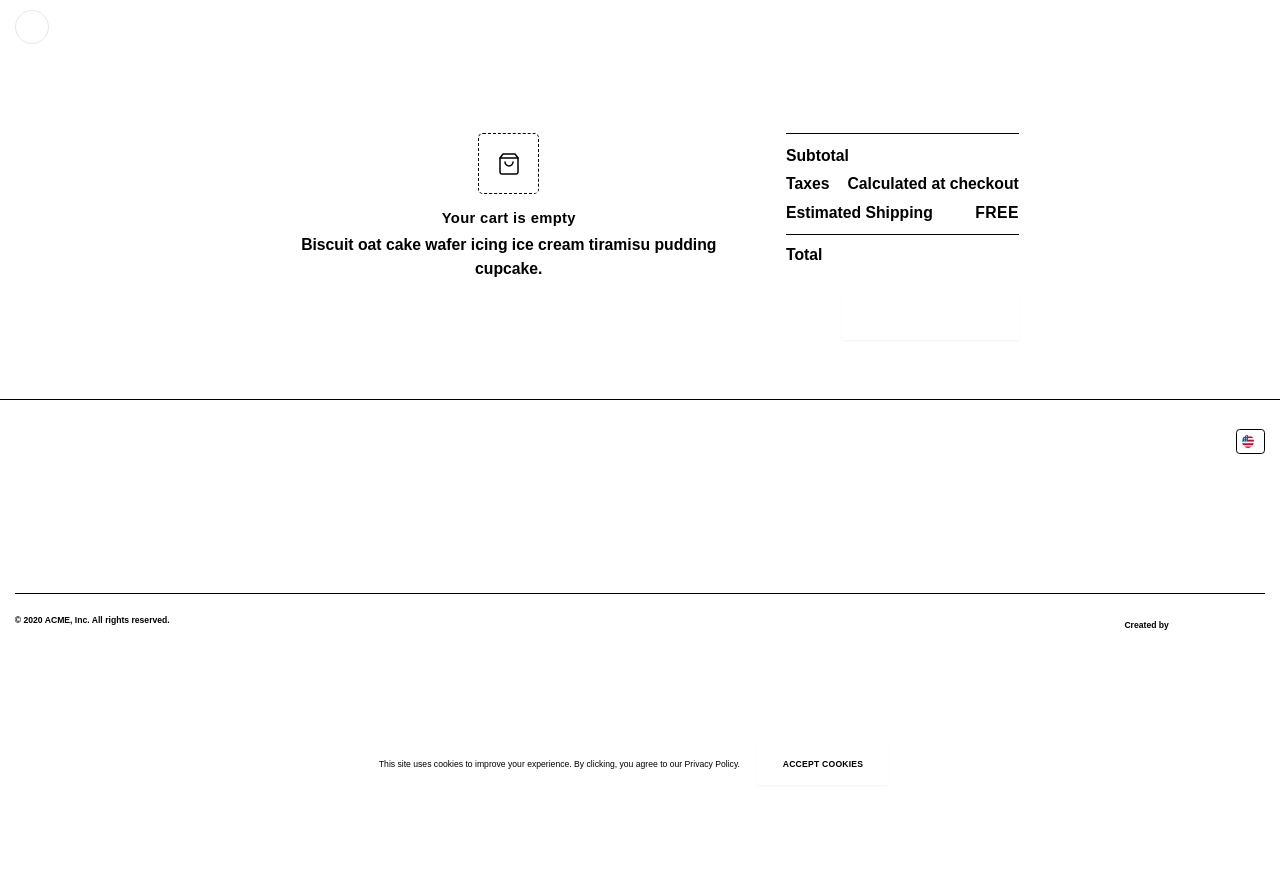
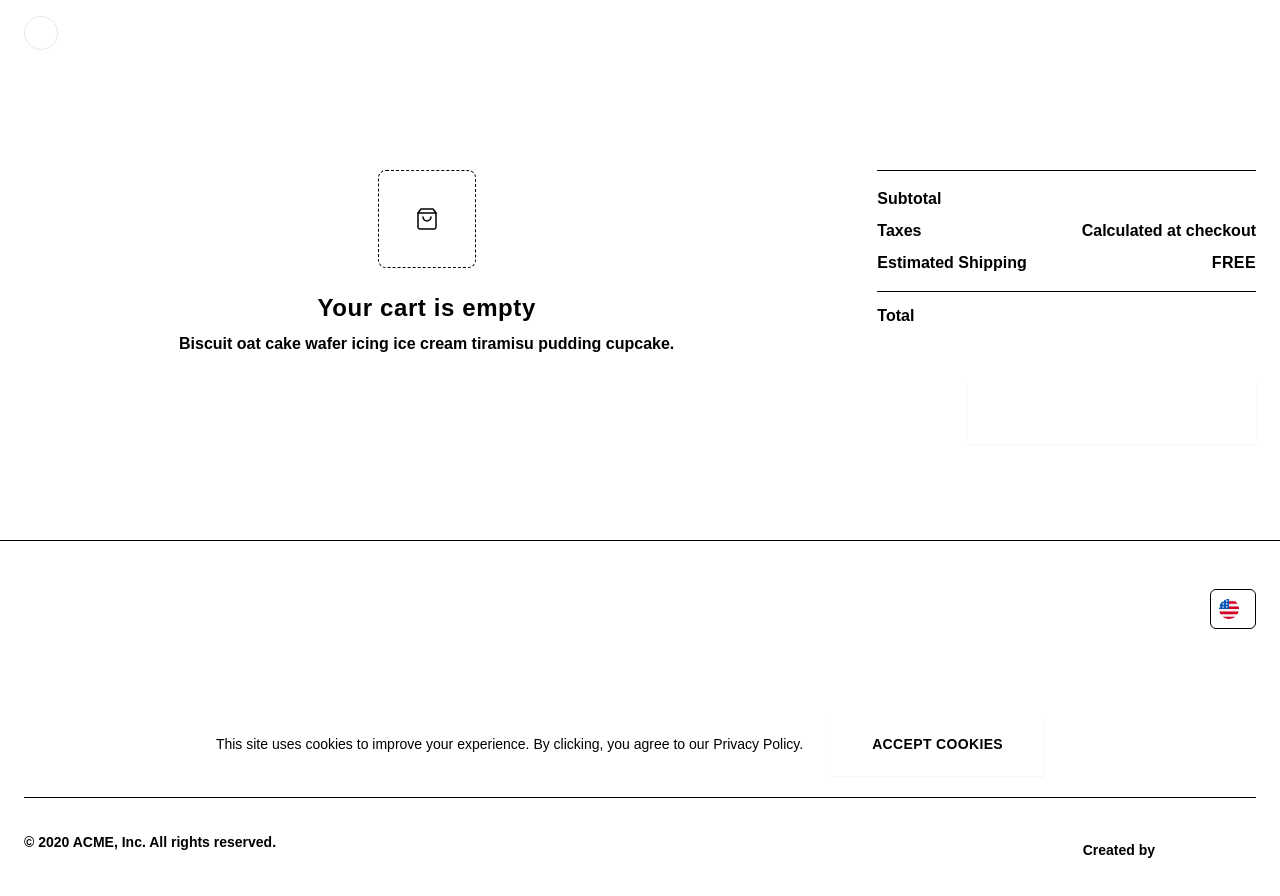
Before and after one commit to MotiLM2003/test-e, a Next.js app: page /cart in a window 1280 px wide. Shown: the top 896 px of the page. Before the commit the page ends 800 px from the top, so only its background shows below. Built offline with nearby package versions, Linux system fonts and the light colour scheme; a web font is replaced by a local one; what @vercel/fetch would draw is missing.

Commit message:
:apple: p

```diff
--- a/components/CategoriesSelector/CategoriesSelector.tsx
+++ b/components/CategoriesSelector/CategoriesSelector.tsx
@@ -3,11 +3,10 @@ import Image from 'next/image'
 import CategoryItem from './CategoryItem'
 
 const CategoriesSelector: React.FC = () => {
-  const [selectedCatagory, setSelectedCategory] = useState(0);
-
+  const [selectedCatagory, setSelectedCategory] = useState(0)
 
   return (
-    <section className="catagories-selector w-screen flex justify-center items-center gap-20">
+    <section className="catagories-selector w-screen flex justify-center items-center gap-1 md:gap-10 ">
       <CategoryItem
         text="Apparel Accessories"
         imageURL="/categories-icons/apparel.svg"
--- a/components/CategoriesSelector/CategoryItem.tsx
+++ b/components/CategoriesSelector/CategoryItem.tsx
@@ -24,7 +24,8 @@ const CategoryItem: React.FC<Props> = ({
     <div
       onClick={setCategory}
       className={`catagories-selector__cell flex flex-col items-center justify-center gap-3 ${
-        selectedCatagory === itemId && ' catagories-selector__cell--selected'
+        selectedCatagory === itemId &&
+        ' catagories-selector__cell--selected text-xl'
       }`}
     >
       <Image src={imageURL} width="18" height="18" alt={text} />
--- /dev/null
+++ b/components/Footer/Footer.tsx
@@ -0,0 +1,7 @@
+import React from 'react'
+
+const Footer: React.FC = () => {
+  return <div>footer</div>
+}
+
+export default Footer
--- a/components/Header/Header.tsx
+++ b/components/Header/Header.tsx
@@ -14,20 +14,21 @@ const Header: React.FC = () => {
             height="32"
           />
         </div>
-        <div className="hidden md:flex md:flex-grow text-center relative">
+        <div className="hidden ">
           <input
             type="text"
             className="rounded outline-none border border-gray-300 text-base  w-full mt-1 mr-10 ml-10 p-2"
             placeholder="Search for products..."
           />
         </div>
-        <div className="header__toolbar flex items-center text-sm align-items-center text">
-          <div className="header__toolbar--selected flex items-center gap-1">
+        <div className="header__toolbar flex items-center text-xs align-items-center text">
+          <div className="header__toolbar--selected flex items-center gap-1 text-xs">
             <Image src="/chrome.svg" width="12" height="12" alt="chrome Icon" />
             Install SafeDeal
           </div>
-                  <div className="flex items-center">ShowCase
-                  <Image
+          <div className="flex items-center">
+            ShowCase
+            <Image
               src="/down-arrow.svg"
               width="14"
               height="14"
--- /dev/null
+++ b/components/Menu/Menu.tsx
@@ -0,0 +1,48 @@
+import React from 'react'
+import Image from 'next/image'
+
+const Menu: React.FC = () => {
+  return (
+    <aside className="p-5 md:text-sm">
+      <section className="flex flex-col gap-5">
+        <div>
+          <h3 className="font-semibold">Price</h3>
+          <div className="mt-2">
+            <input type="range" min="1" max="100" value="50" id="slider" />
+            <div className="w-full  flex justify-between items-center">
+              <span>0</span>
+              <span>100</span>
+            </div>
+          </div>
+        </div>
+        <div>
+          <h3 className="mb-4">Rating Safedeal</h3>
+          <ul className="text-gray-400 mt-2">
+            <li>High (80% - 100%)</li>
+            <li className="text-main">Middle (50% - 79%)</li>
+            <li>Low (0% - 49%)</li>
+          </ul>
+        </div>
+      </section>
+      <section className="mt-10">
+        <ul className="text-gray-400 mt-2">
+          <li className="text-main font-extrabold text-base flex items-center">
+            <span>By orders</span>
+            <Image
+              src="/down-arrow.svg"
+              width="20"
+              height="20"
+              alt="flag icon"
+            />
+          </li>
+          <li>By price</li>
+          <li>By reviews</li>
+          <li>By price</li>
+          <li>By Safedeal rating</li>
+        </ul>
+      </section>
+    </aside>
+  )
+}
+
+export default Menu
--- /dev/null
+++ b/components/Products/Product.tsx
@@ -0,0 +1,26 @@
+import React from 'react'
+import Image from 'next/image'
+
+interface Props {
+  imageURL: string
+}
+
+const Product: React.FC<Props> = ({ imageURL }) => {
+  return (
+    <div className="relative flex flex-col p-3  bg-white z-30 border rounded">
+      <Image
+        src={imageURL}
+        height="200"
+        width="200"
+        objectFit="contain"
+        alt="test"
+      />
+
+      <div className="text-sm mt-3 text-gray-400">
+        Stress-Toy Fruit-Jelly Gifts Stuff Produ...
+      </div>
+    </div>
+  )
+}
+
+export default Product
--- /dev/null
+++ b/components/Products/Products.tsx
@@ -0,0 +1,15 @@
+import React from 'react'
+import Product from './Product'
+
+const Products: React.FC = () => {
+  return (
+    <div className="grid grid-flow-row-dense gap-3 md:grid-cols-2 lg:grid-cols-3 xl:grid-cols-4 mx-auto">
+      <Product imageURL="/products/image-1.webp" />
+      <Product imageURL="/products/image-2.jpg" />
+      <Product imageURL="/products/image-1.webp" />
+      <Product imageURL="/products/image-2.jpg" />
+    </div>
+  )
+}
+
+export default Products
--- a/pages/index.tsx
+++ b/pages/index.tsx
@@ -1,6 +1,9 @@
 import CategoriesSelector from '@components/CategoriesSelector/CategoriesSelector'
 import Header from '@components/Header/Header'
+import Footer from '@components/Footer/Footer'
+import Menu from '@components/Menu/Menu'
 import React from 'react'
+import Products from '@components/Products/Products'
 
 const index: React.FC = () => {
   return (
@@ -9,10 +12,12 @@ const index: React.FC = () => {
       <h1 className="text-4xl  mt-8 ml-8 mb-8 font-semibold">All Categories</h1>
       <CategoriesSelector />
       <section className="flex  justify-stretch">
-        <aside>menu</aside>
-        <main className="flex-grow text-center">main</main>
-        <aside className="bg-gray-300">menu</aside>
+        <Menu />
+        <main className="flex-grow text-center m-5">
+          <Products />
+        </main>
       </section>
+      <Footer />
     </>
   )
 }
--- a/sass/abstracts/_variables.scss
+++ b/sass/abstracts/_variables.scss
@@ -2,6 +2,3 @@
 $primary: #00aa63;
 $white: #fff;
 $snow: #fcfcfc;
-
-// FONTS SIZE
-$default-font-size: 1.6rem;
--- a/sass/base/_base.scss
+++ b/sass/base/_base.scss
@@ -23,28 +23,14 @@ a {
 }
 
 html {
-  font-size: 61.5%;
-  @include respond(tab-land) {
-    font-size: 61.5%;
-  }
-  @include respond(tab-port) {
-    font-size: 52%;
-  }
-
-  @include respond(big-desktop) {
-    font-size: 75%;
-  }
-
-  @include respond(phone) {
-    font-size: 42.8%;
-  }
 }
 
 body {
   font-family: muli, sans-serif;
   font-weight: 700;
   font-style: normal;
-  font-size: $default-font-size;
+  min-height: 100vh;
+
   box-sizing: border-box;
   min-height: 100vh;
   @include respond(tab-port) {
@@ -52,17 +38,3 @@ body {
   }
   margin: 0 auto;
 }
-
-.wrapper {
-  width: 1546px;
-  max-width: calc(100vw - 120px);
-  margin: 0 auto;
-  padding: 1rem 0;
-  position: relative;
-  @include respond(tab-land) {
-    max-width: calc(100% - 80px);
-  }
-  @include respond(phone) {
-    max-width: calc(100% - 10px);
-  }
-}
--- a/sass/components/catagoriesSelector.scss
+++ b/sass/components/catagoriesSelector.scss
@@ -1,6 +1,7 @@
 .catagories-selector {
   background-color: rgba($primary, 0.2);
   border-radius: 0.2rem;
+  overflow: hidden;
 
   &__cell {
     width: 120px;
--- a/tailwind.config.js
+++ b/tailwind.config.js
@@ -20,6 +20,10 @@ module.exports = {
         '8xl': '1920px',
       },
       colors: {
+        main: {
+          light: '#232F3E',
+          DEFAULT: '#00dd80',
+        },
         primary: 'var(--primary)',
         'primary-2': 'var(--primary-2)',
         secondary: 'var(--secondary)',
@@ -47,11 +51,7 @@ module.exports = {
         green: 'var(--green)',
         red: 'var(--red)',
       },
-      textColor: {
-        base: 'var(--text-base)',
-        primary: 'var(--text-primary)',
-        secondary: 'var(--text-secondary)',
-      },
+      textColor: {},
       boxShadow: {
         'outline-normal': '0 0 0 2px var(--accent-2)',
         magical:
```
Also changed, not shown: public/products/image-1.webp (added), public/products/image-2.jpg (added).
